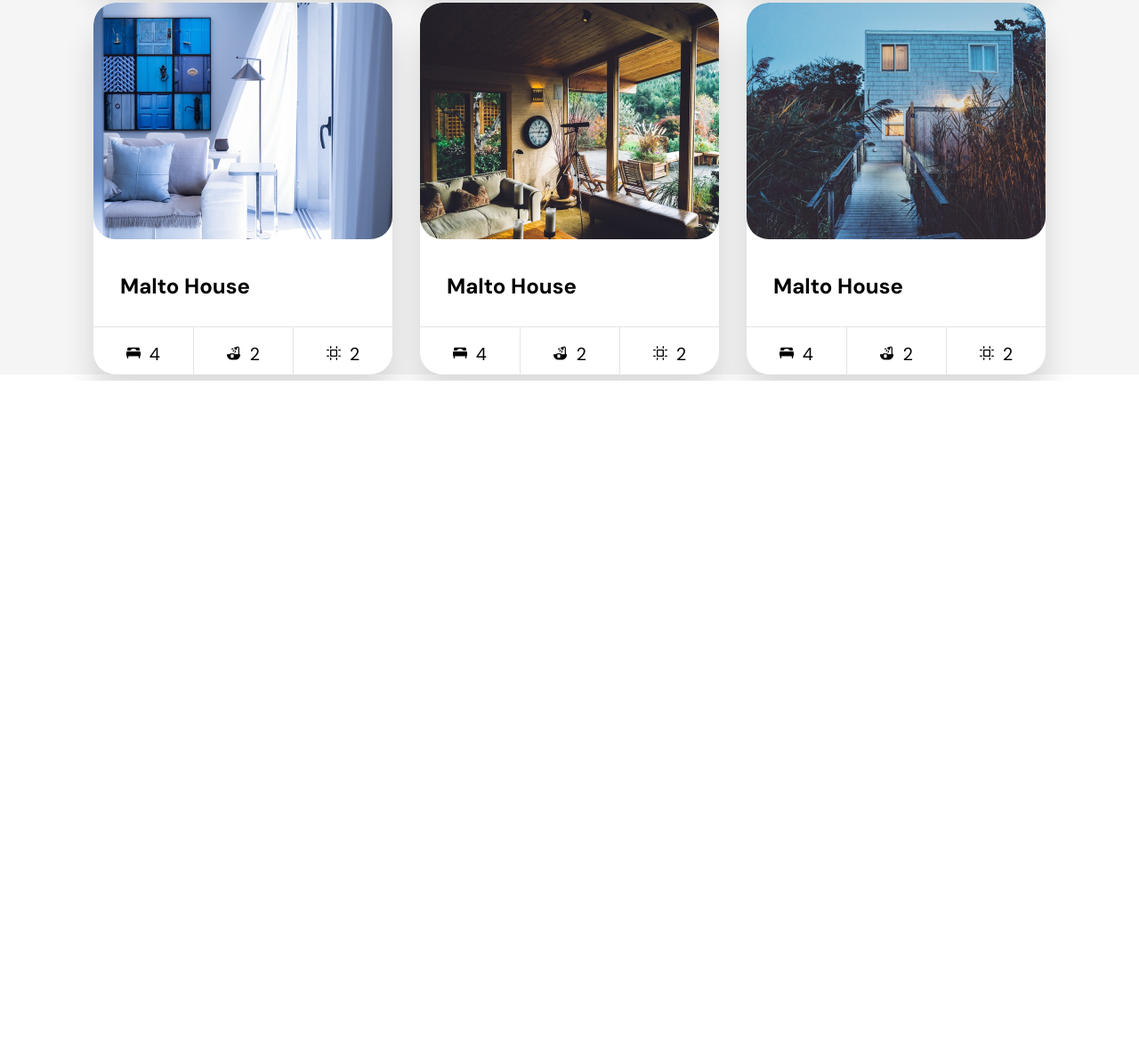
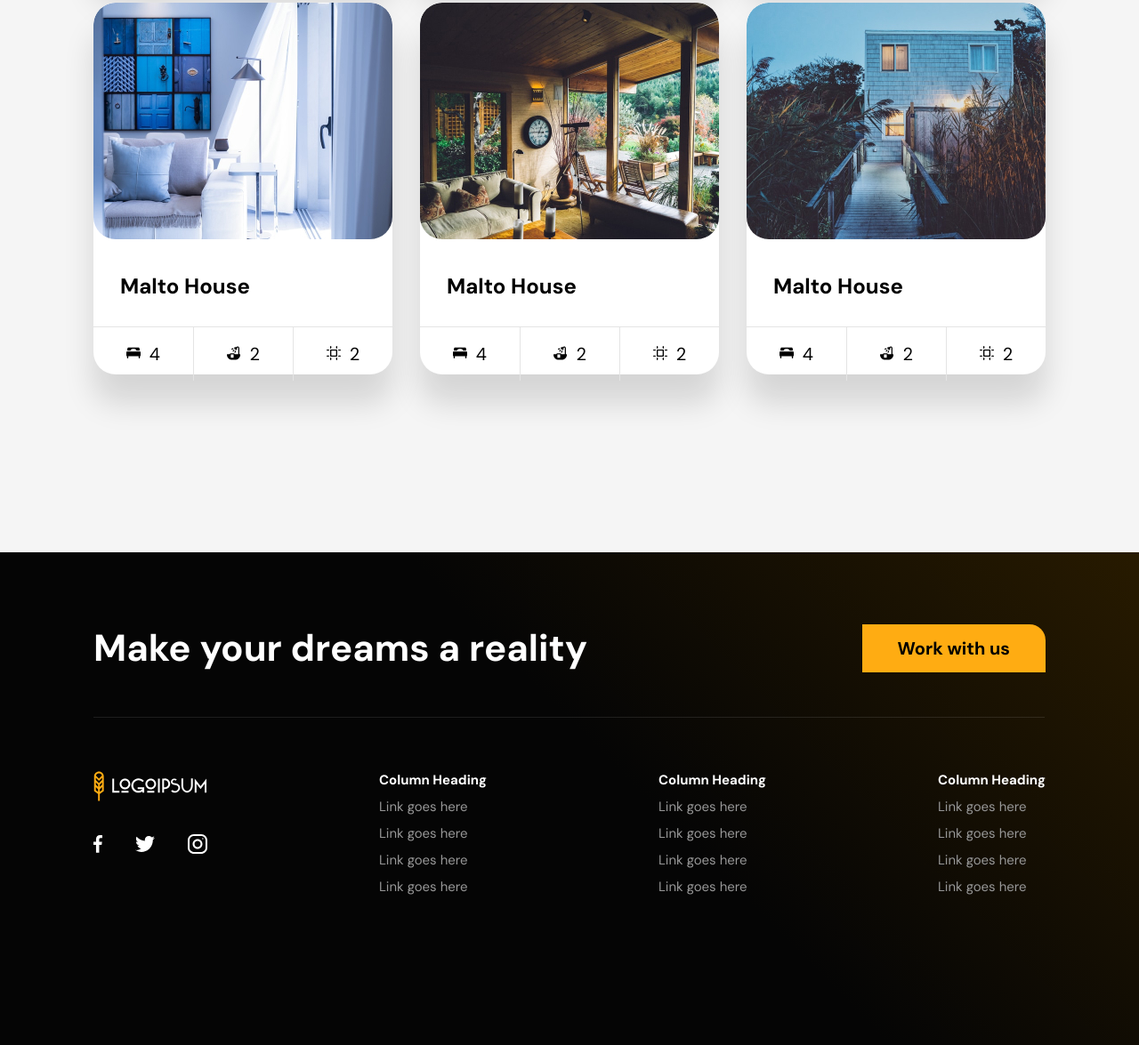
Before and after one commit to dCatherinee/Flowbase, a plain HTML site: page index.html in a window 1280 px wide. Shown: the part 2601-3776 px from the top of the page at 89% size. Before the commit the page ends 3029 px from the top, so only its background shows below. Drawn offline with Linux system fonts and the light colour scheme.

Commit message:
ADD FOOTER

```diff
--- a/css/style.css
+++ b/css/style.css
@@ -92,13 +92,20 @@ h1, h2, h3, h4, h5, h6 {
 
 /* ==================== CLOSSE HEADER ==================== */
 
-/* ==================== LOGO ==================== */
+/* ==================== LOGO & SOCIAL ==================== */
 
 .logo{
 
 }
 
-/* ==================== CLOSE LOGO ==================== */
+.social{
+    margin-top: 30px;
+
+    display: flex;
+    justify-content: space-between;
+}
+
+/* ==================== CLOSE LOGO & SOCIAL ==================== */
 
 /* ==================== INTRO ==================== */
 
@@ -179,6 +186,7 @@ h1, h2, h3, h4, h5, h6 {
 
 .houses__content{
     padding-top: 200px;
+    padding-bottom: 200px;
 }
 
 .houses__search-block{
@@ -276,6 +284,88 @@ h1, h2, h3, h4, h5, h6 {
 
 /* ==================== SECTION HOUSES CLOSE ==================== */
 
+/* ==================== SECTION FOOTER ==================== */
+
+.footer{
+    background: linear-gradient(225.52deg, #271A00 0.45%, rgba(0, 0, 0, 0.982162) 45.25%);
+}
+
+.footer__work{
+    display: flex;
+    align-content: center;
+    justify-content: space-between;
+    align-items: center;
+
+    padding-top: 80px;
+}
+
+.long-stick{
+    display: block;
+
+    width: 1069px;
+    height: 1px;
+
+    margin-top: 50px;
+
+    background: #FFFFFF;
+    opacity: 0.1;
+}
+
+.title-footer{
+    font-weight: bold;
+    font-size: 42px;
+    line-height: 55px;
+
+    color: #fff;
+}
+
+.footer__content{
+    margin-top: 60px;
+
+    padding-bottom: 168px;
+
+    display: flex;
+    flex-direction: row;
+    justify-content: space-between;
+    align-items: flex-start;
+}
+
+.footer-content__block-1{
+    display: flex;
+    flex-direction: column;
+}
+
+.footer-content__block-2{
+    display: flex;
+    flex-direction: column;
+}
+
+.footer-block2-title{
+    font-weight: bold;
+    font-size: 15px;
+    line-height: 20px;
+
+    color: #fff;
+
+    text-decoration: none;
+    cursor: pointer;
+}
+
+.footer-block2-p{
+    font-weight: normal;
+    font-size: 15px;
+    line-height: 20px;
+
+    color: #979797;
+
+    text-decoration: none;
+    cursor: pointer;
+
+    margin-top: 10px;
+}
+
+/* ==================== SECTION FOOTER CLOSE ==================== */
+
 /* ==================== BUTTON ==================== */
 
 .btn{
@@ -332,6 +422,10 @@ p{
     margin-bottom: 40px;
 }
 
+.margin-bot-10{
+    margin-bottom: 10px;
+}
+
 h2{
     font-weight: bold;
     font-size: 50px;
--- a/index.html
+++ b/index.html
@@ -156,5 +156,48 @@
         </div>
     </section>
 
+    <footer class="footer">
+        <div class="container">
+            <div class="footer__work">
+                <div class="title-footer">Make your dreams a reality</div>
+                <a href="" class="btn btn-orange">Work with us</a>
+            </div>
+            <div class="long-stick"></div>
+            <div class="footer__content">
+                <div class="footer-content__block-1">
+                    <div class="logo">
+                        <img src="img/logo.svg" alt="logoipsum">
+                    </div>
+                    <div class="social">
+                        <img src="img/icon-facebook.svg" alt="иконка фейсбука">
+                        <img src="img/icon-twitter.svg" alt="иконка твиттера">
+                        <img src="img/icon-instagram.svg" alt="иконка инстаграма">
+                    </div>
+                </div>
+                <div class="footer-content__block-2">
+                    <a href="" class="footer-block2-title">Column Heading</a>
+                    <a href="" class="footer-block2-p">Link goes here</a>
+                    <a href="" class="footer-block2-p">Link goes here</a>
+                    <a href="" class="footer-block2-p">Link goes here</a>
+                    <a href="" class="footer-block2-p">Link goes here</a>
+                </div>
+                <div class="footer-content__block-2">
+                    <a href="" class="footer-block2-title">Column Heading</a>
+                    <a href="" class="footer-block2-p">Link goes here</a>
+                    <a href="" class="footer-block2-p">Link goes here</a>
+                    <a href="" class="footer-block2-p">Link goes here</a>
+                    <a href="" class="footer-block2-p">Link goes here</a>
+                </div>
+                <div class="footer-content__block-2">
+                    <a href="" class="footer-block2-title">Column Heading</a>
+                    <a href="" class="footer-block2-p">Link goes here</a>
+                    <a href="" class="footer-block2-p">Link goes here</a>
+                    <a href="" class="footer-block2-p">Link goes here</a>
+                    <a href="" class="footer-block2-p">Link goes here</a>
+                </div>
+            </div>
+        </div>
+    </footer>
+
 </body>
 </html>
```
